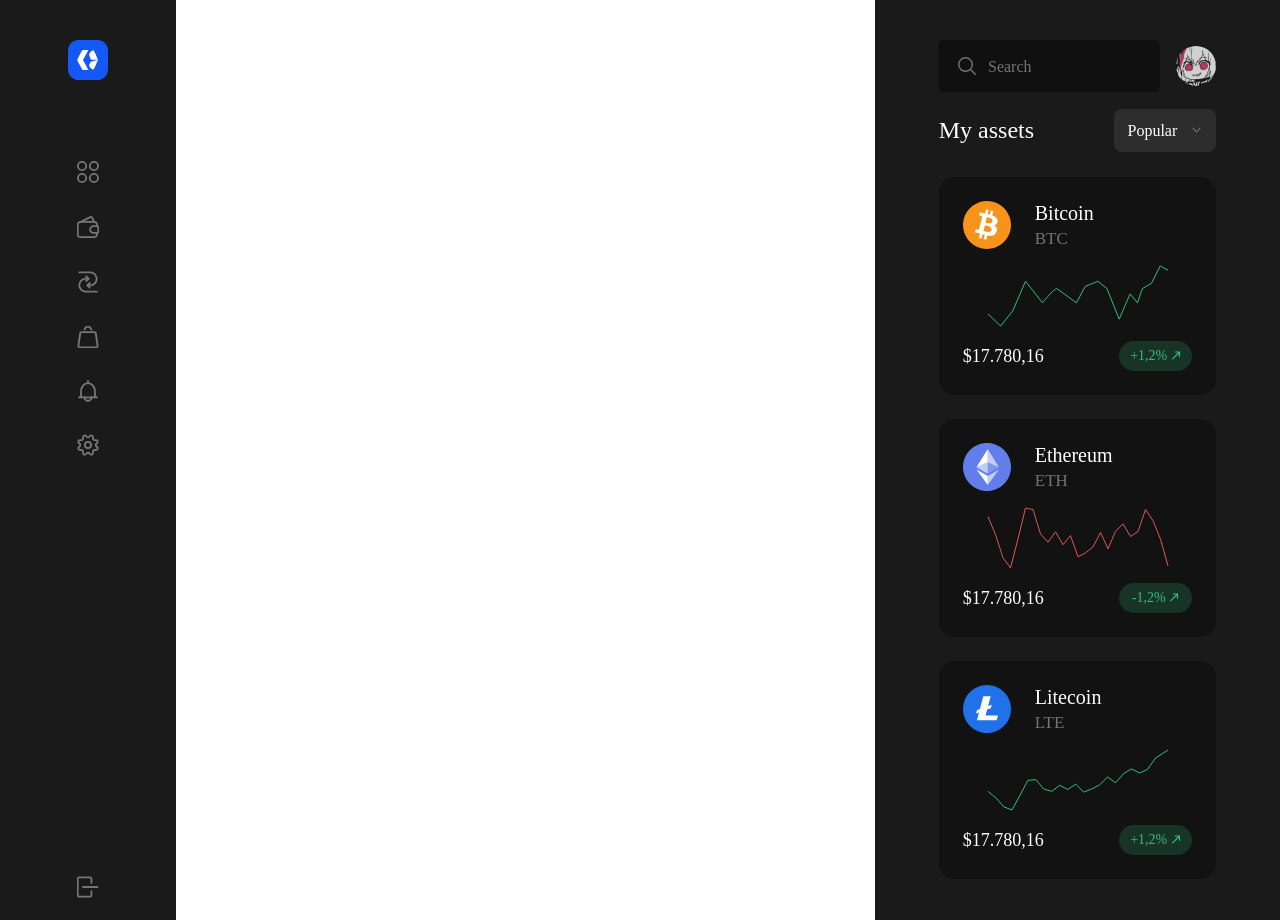
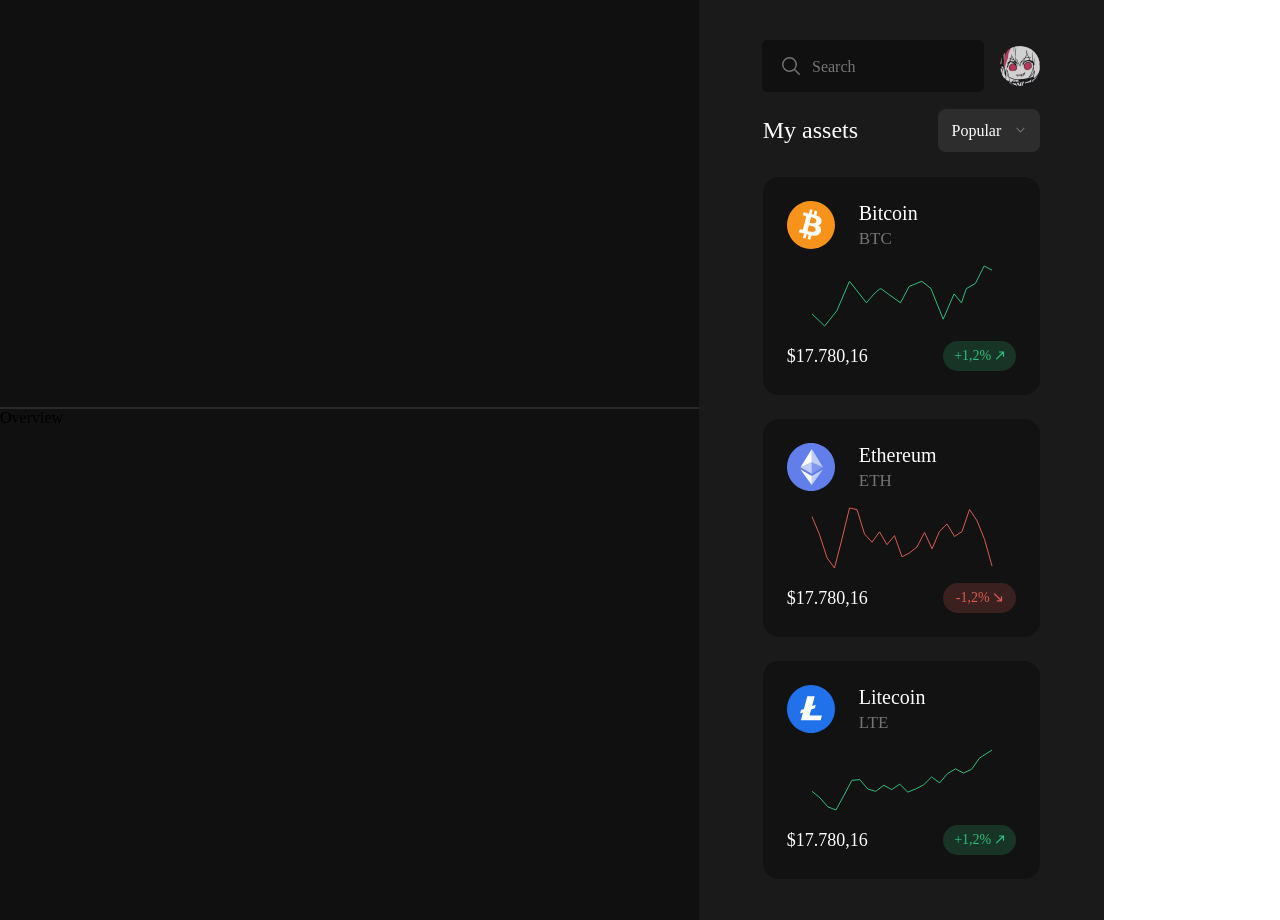
Before and after one commit to Ogasss/CryptoBird-Demo, a Vue app: page / in a window 1280 px wide. Built offline with nearby package versions, Linux system fonts and the light colour scheme.

Commit message:
完善Asset样式

```diff
--- a/src/components/Action/Asset.vue
+++ b/src/components/Action/Asset.vue
@@ -14,11 +14,11 @@
 
         <footer class="AssetFooter">
             <span class="price">{{price}}</span>
-            <button class="trend">
+            <button :class="style">
                 <span class="trendText">
                     {{trendType}}{{trend}}%
                 </span>
-                <img class="trendIcon" :src="up" alt="">
+                <img class="trendIcon" :src="src" alt="">
             </button>
         </footer>
     </div>
@@ -26,6 +26,7 @@
 
 <script>
 import up from '../../assets/icons/Action/Up.svg'
+import down from '../../assets/icons/Action/Down.svg'
 
 export default {
     props:[
@@ -37,9 +38,19 @@
         "icon",
         "trendImage"
     ],
-    setup(){
+    setup(props){
+        let src
+        let style
+        if(props.trendType === '+'){
+            src = up
+            style = "trend up"
+        }else{
+            src = down
+            style = "trend down"
+        }
         return{
-            up
+            src,
+            style
         }
     }
 }
@@ -102,7 +113,6 @@
         width: 73px;
         height: 30px;
         border-radius: 32px;
-        background: rgba(46, 190, 123, 0.2);
     }
     .trend .trendText{
         font-family: 'Aeonik';
@@ -110,13 +120,15 @@
         font-weight: 500;
         font-size: 14px;
         line-height: 17px;
-        color: #2EBE7B;
+
     }
     .AssetFooter .down{
-
+        color: #DA5C54;
+        background: rgba(218, 92, 84, 0.2);
     }
     .AssetFooter .up{
-
+        color: #2EBE7B;
+        background: rgba(46, 190, 123, 0.2);
     }
     .AssetWrapper .AssetMain{
         margin-top: 16px;
--- a/src/components/Action/CovertInput.vue
+++ b/src/components/Action/CovertInput.vue
@@ -25,7 +25,7 @@
 </template>
 <script>
 import {ref} from 'vue'
-import down from '../../assets/icons/Action/down.svg'
+import down from '../../assets/icons/Action/more.svg'
 import BTC from '../../assets/icons/Action/BTC.svg'
 import USDT from '../../assets/icons/Action/USDT.svg'
 import ETH from '../../assets/icons/Action/ETH.svg'
--- a/src/components/Action/MyAssetsHeader.vue
+++ b/src/components/Action/MyAssetsHeader.vue
@@ -21,7 +21,7 @@
 
 <script>
 import {ref} from 'vue'
-import down from '../../assets/icons/Action/down.svg'
+import down from '../../assets/icons/Action/more.svg'
 export default {
     setup(){
         const options = ['Popular','New','Viewed']
--- /dev/null
+++ b/src/components/Main/DashBoard.vue
@@ -0,0 +1,19 @@
+<template>
+    <div class="theDashBoardWrapper">
+        <header></header>
+    </div>
+</template>
+
+<script>
+export default {
+
+}
+</script>
+
+<style scoped>
+    .theDashBoardWrapper{
+        padding: 36px 64px;
+        width: 100%;
+        height: 44.25%;
+    }
+</style>
--- /dev/null
+++ b/src/components/Main/Main.vue
@@ -0,0 +1,33 @@
+<template>
+    <div class="theMainWrapper">
+        <DashBoard/>
+        <div class="theMainLine">
+
+        </div>
+        <Overview/>
+    </div>
+</template>
+
+<script>
+import DashBoard from './DashBoard.vue'
+import Overview from './Overview.vue'
+export default {
+    components:{
+        DashBoard,
+        Overview
+    }
+}
+</script>
+
+<style scoped>
+    .theMainWrapper{
+        width: 100%;
+        height: 100%;
+        background: #101010;
+    }
+    .theMainLine{
+        border: 1px solid #292929;
+        height: 1px;
+        width: 100%;
+    }
+</style>
--- /dev/null
+++ b/src/components/Main/Overview.vue
@@ -0,0 +1,18 @@
+<template>
+    <div class="theOverviewWrapper">
+        Overview
+    </div>
+</template>
+
+<script>
+export default {
+
+}
+</script>
+
+<style scoped>
+    .theOverviewWrapper{
+        width: 100%;
+        height: 55.75%;
+    }
+</style>
--- a/src/components/views/Layout.vue
+++ b/src/components/views/Layout.vue
@@ -5,7 +5,7 @@
         </div>
 
         <div class="mainWrapper">
-
+            <Main/>
         </div>
 
         <div class="actionWrapper">
@@ -17,10 +17,12 @@
 <script>
 import Aside from '../Aside/Aside.vue'
 import Action from '../Action/Action.vue'
+import Main from '../Main/Main.vue'
 export default {
     components:{
         Aside,
-        Action
+        Action,
+        Main
     }
 }
 </script>
@@ -38,16 +40,16 @@
     .asideWrapper{
         width: 13.75%;
         height: 100%;
-        /* display: none; */
+        display: none;
     }
     .mainWrapper{
         width: 54.59%;
         height: 100%;
-        /* display: none; */
     }
     .actionWrapper{
         width: 31.66%;
         height: 100%;
+        /* display: none; */
     }
 
 </style>
```
Also changed, not shown: src/assets/icons/Action/down.svg, src/assets/icons/Action/more.svg (added).
